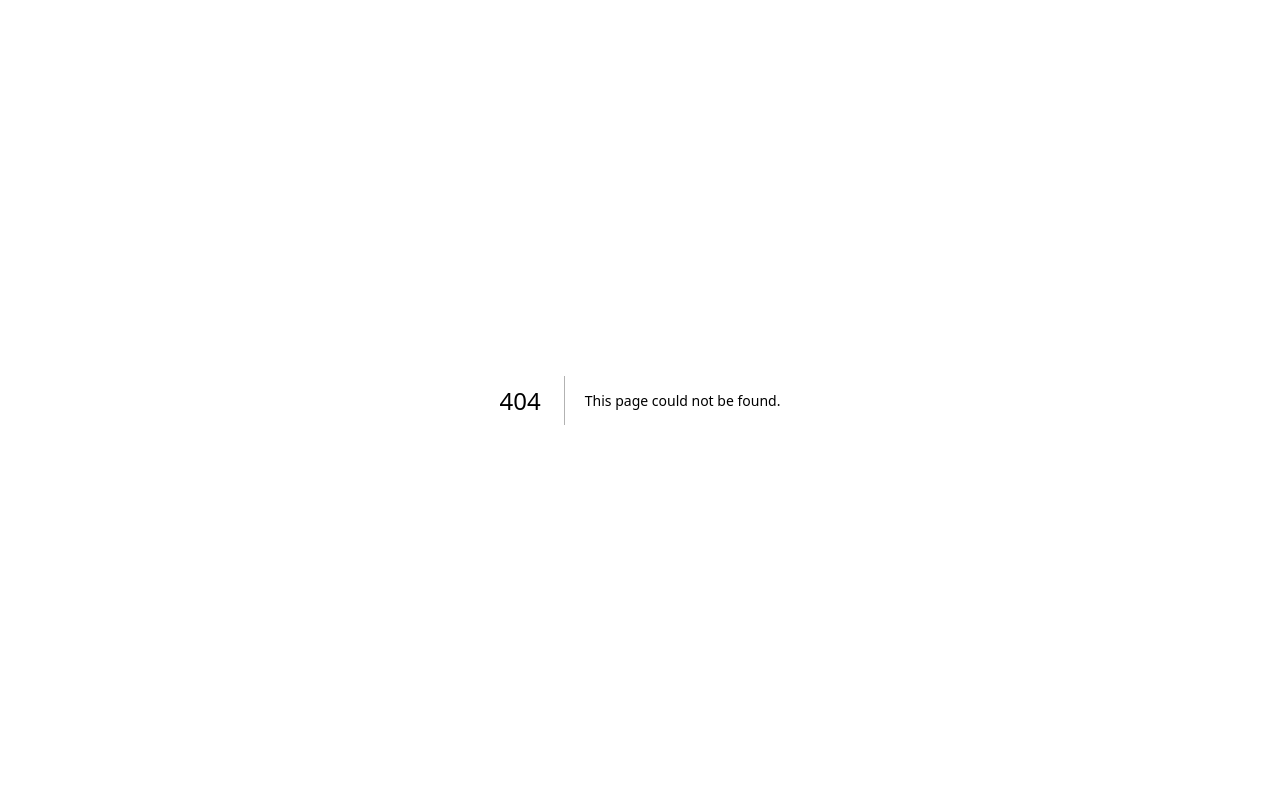
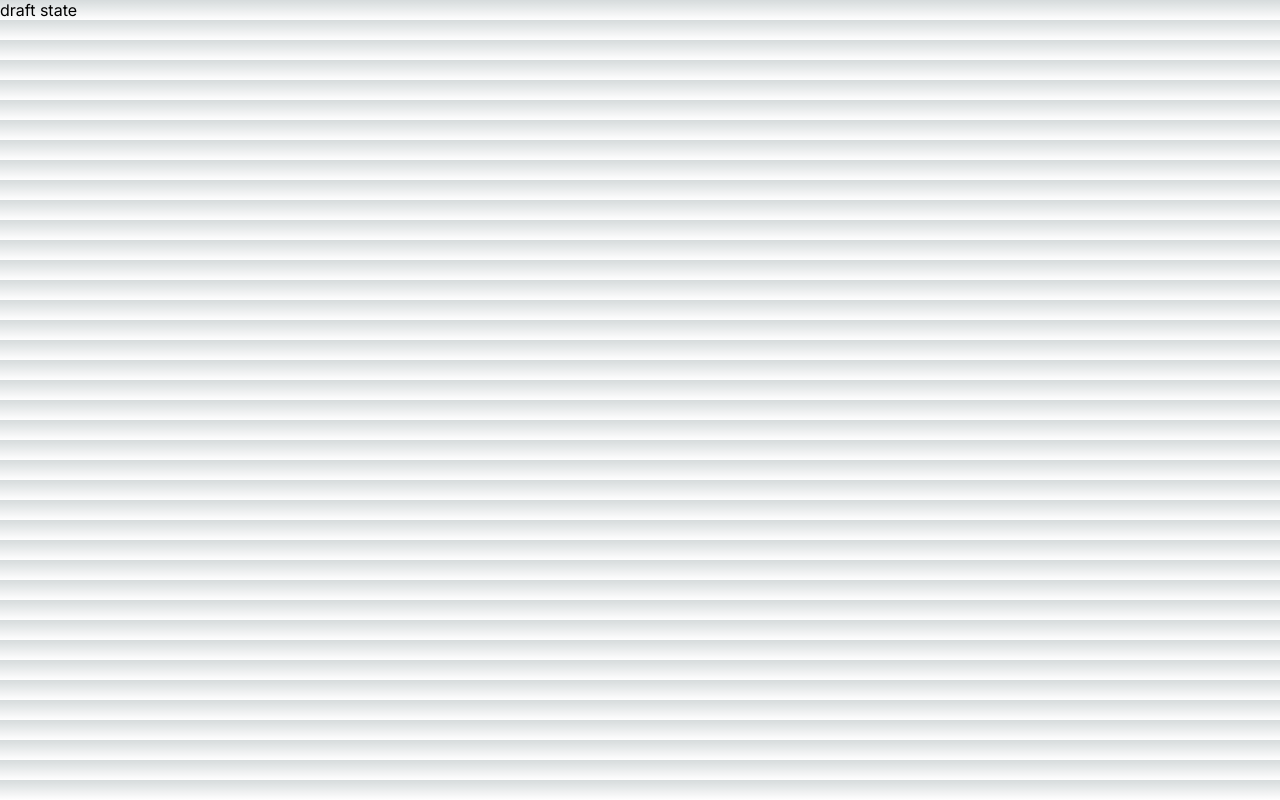
Before and after one commit to rae-han/react-sample-code, a Next.js app: page /react/draft-state in a window 1280 px wide. Before the commit this address had no page. Built offline with nearby package versions, Linux system fonts and the light colour scheme.

Commit message:
chore: draft state 확인을 위한 기본 코드 작성

```diff
--- /dev/null
+++ b/src/app/react/draft-state/page.tsx
@@ -0,0 +1,15 @@
+"use client";
+
+import React, {useState} from 'react';
+
+const Page = () => {
+  const [state, setState] = useState();
+
+  return (
+    <div>
+      draft state
+    </div>
+  );
+};
+
+export default Page;
```
